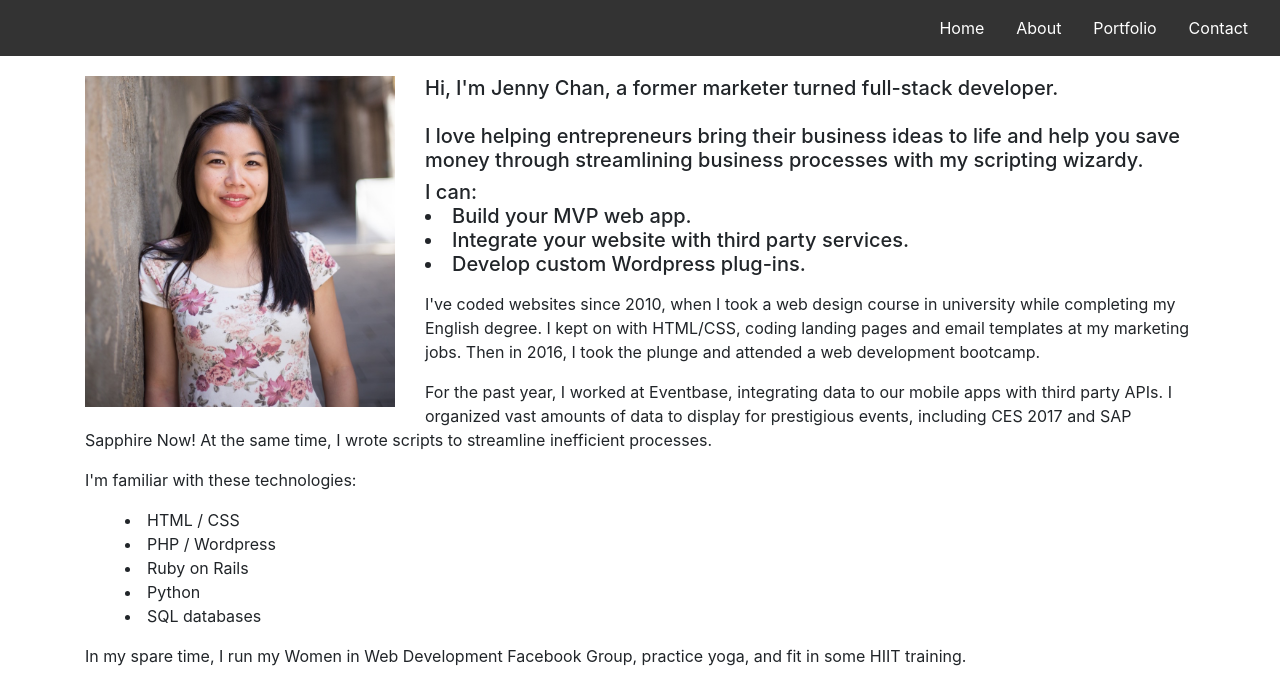
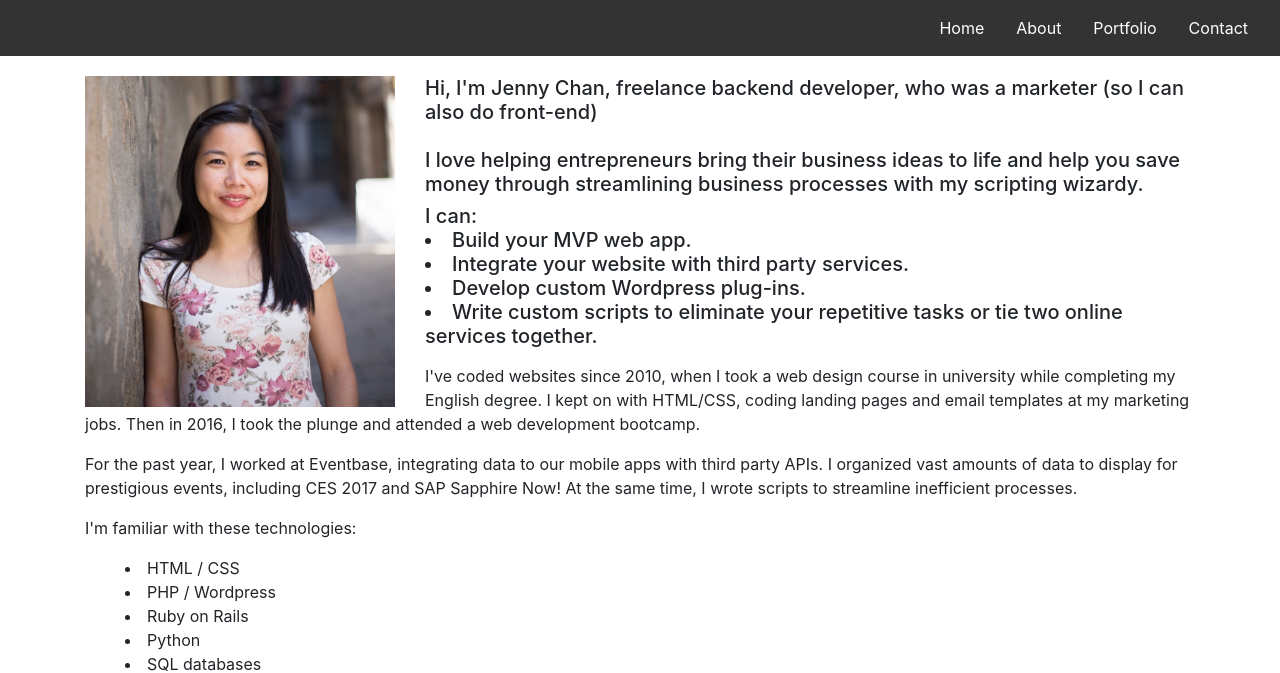
Before and after one commit to jpychan/jpychan.github.io, a plain HTML site: page about.html in a window 1280 px wide. Shown: the top 673 px of the page. Drawn offline with Linux system fonts and the light colour scheme.

Commit message:
minor updates

```diff
--- a/about.html
+++ b/about.html
@@ -40,13 +40,15 @@
           <h2 style="display:none">Are you tired of paying thousands of dollars to your web developers only to have them delay deadlines, become uncommunicative, or worse, drop off the face of the earth?</h2>
           <h5> <img id="about-me-img" src="./assets/images/jenny-chan.jpg">
 
-          Hi, I'm Jenny Chan, a former marketer turned full-stack developer.<br><br> I love helping entrepreneurs bring their business ideas to life and help you save money through streamlining business processes with my scripting wizardy.</h5>
+          Hi, I'm Jenny Chan, freelance backend developer, who was a marketer (so I can also do front-end)
+          <br><br> I love helping entrepreneurs bring their business ideas to life and help you save money through streamlining business processes with my scripting wizardy.</h5>
 
           <h5>I can:
             <ul>
               <li>Build your MVP web app.</li>
               <li>Integrate your website with third party services.</li>
               <li>Develop custom Wordpress plug-ins.</li>
+              <li>Write custom scripts to eliminate your repetitive tasks or tie two online services together.</li>
             </ul>
           </h5>
 
```
Also changed, not shown: index.html (+1 -1 lines).
